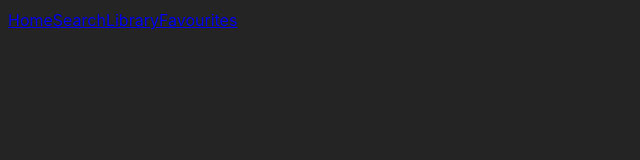
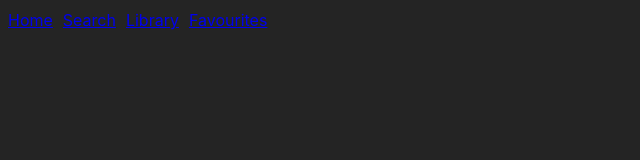
Before and after one commit to Karabo-M-Radebe/KARRAD369_BCL2401_GroupC_Karabo-Radebe_DJS11, a React (Vite) app: page / in a window 1280 px wide. Shown: the top 160 px of the page, without its empty margins (0-640 px from the left). Built offline with nearby package versions, Linux system fonts and the light colour scheme.

Commit message:
spaced out the Navbar elements

```diff
--- a/components/Navbar.jsx
+++ b/components/Navbar.jsx
@@ -4,10 +4,10 @@ export default function Navbar () {
     return (
         <>
         <nav className="Navbar">
-                <li><a href="/">Home</a></li>
-                <li><a href="/">Search</a></li>
-                <li><a href="/">Library</a></li>
-                <li><a href="/">Favourites</a></li>
+                <li className="li"><a href="/">Home</a></li>
+                <li className="li"><a href="/">Search</a></li>
+                <li className="li"><a href="/">Library</a></li>
+                <li className="li"><a href="/">Favourites</a></li>
         </nav>
         </>
     );
--- a/src/index.css
+++ b/src/index.css
@@ -17,3 +17,7 @@
   display: flex;
   list-style-type: none;
 }
+
+.li {
+  margin-right: 10px;
+}
```
